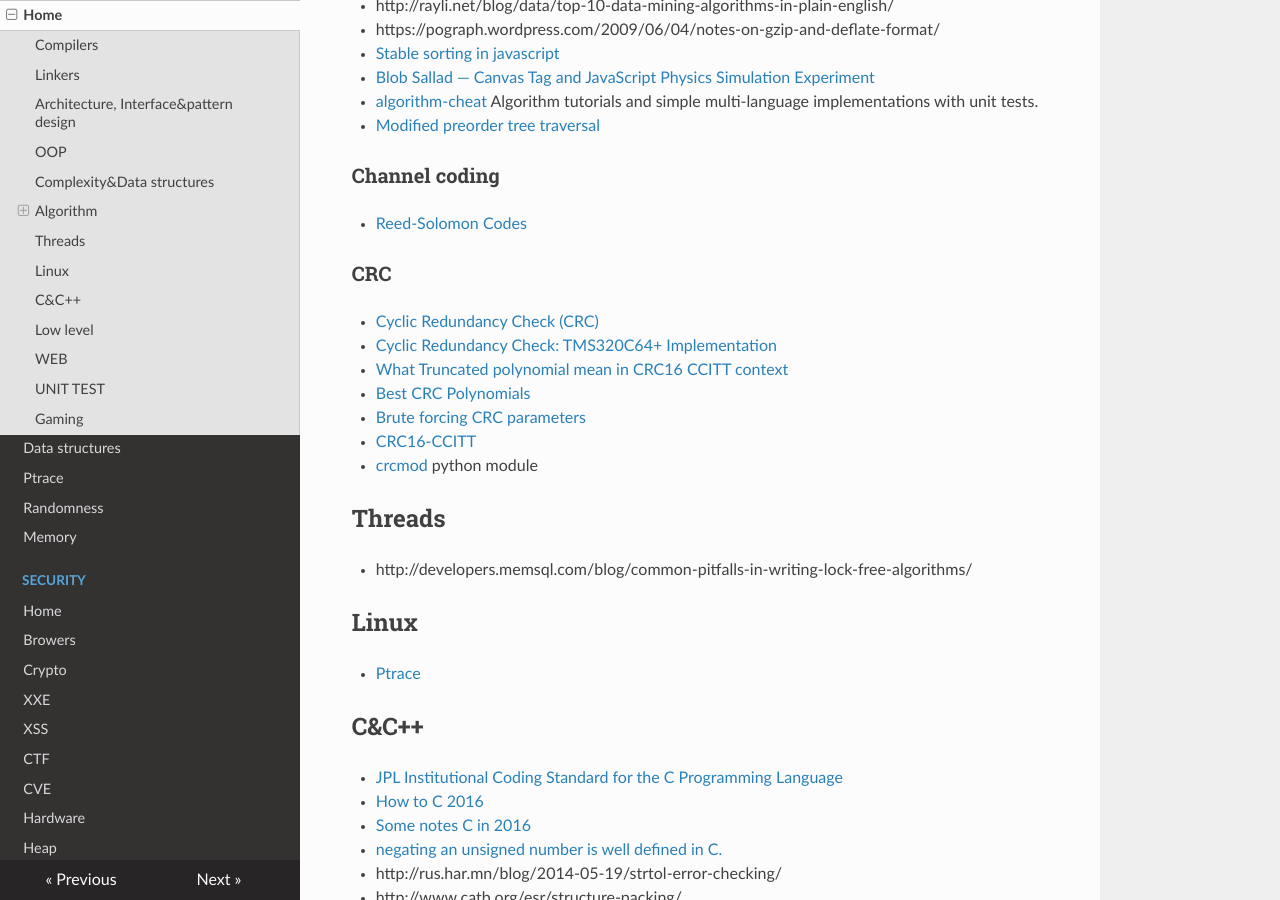
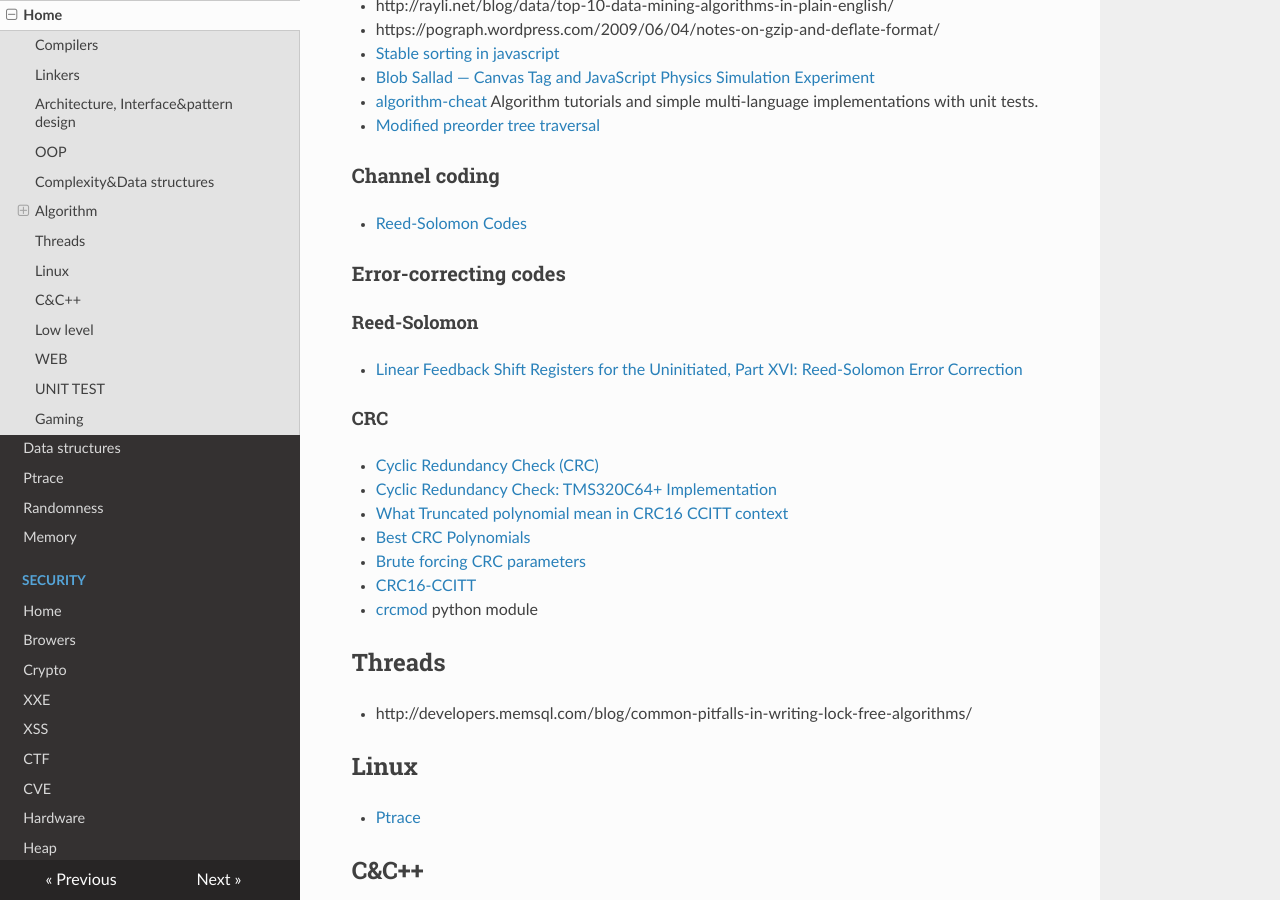
Before and after one commit to gipi/low-level, an MkDocs documentation site: the page built from docs/programming.md, in a window 1280 px wide and 900 px high, scrolled down 2472 px. Built offline with MkDocs 1.6.1, drawn with Linux system fonts in a browser that asks for light colours; nearby versions of some CDN libraries; old or Windows-style settings are respelled for this version of MkDocs.

Commit message:
Update stuffs.

```diff
--- a/docs/programming.md
+++ b/docs/programming.md
@@ -100,7 +100,13 @@ From [Basics of the Unix Philosophy](http://catb.org/~esr/writings/taoup/html/ch
 
  - [Reed-Solomon Codes](http://tesi.cab.unipd.it/43857/1/martini_tommaso_1008717_reedSolomonCodes.pdf)
 
-### CRC
+### Error-correcting codes
+
+#### Reed-Solomon
+
+ - [Linear Feedback Shift Registers for the Uninitiated, Part XVI: Reed-Solomon Error Correction](https://www.embeddedrelated.com/showarticle/1182.php)
+
+#### CRC
 
  - [Cyclic Redundancy Check (CRC)](http://ww1.microchip.com/downloads/en/appnotes/01148a.pdf)
  - [Cyclic Redundancy Check: TMS320C64+ Implementation](http://ww1.microchip.com/downloads/en/appnotes/01148a.pdf)
@@ -109,6 +115,7 @@ From [Basics of the Unix Philosophy](http://catb.org/~esr/writings/taoup/html/ch
  - [Brute forcing CRC parameters](http://sitsec.net/blog/2012/02/10/brute-forcing-crc-parameters/)
  - [CRC16-CCITT](http://srecord.sourceforge.net/crc16-ccitt.html)
  - [crcmod](http://crcmod.sourceforge.net/) python module
+
 
 ## Threads
 
```
Also changed, not shown: docs/filesystem.md (+1 -0 lines), docs/formats.md (+4 -0 lines), docs/reversing/reversing.md (+2 -0 lines), TLS statistics.ipynb, 1 other file.
